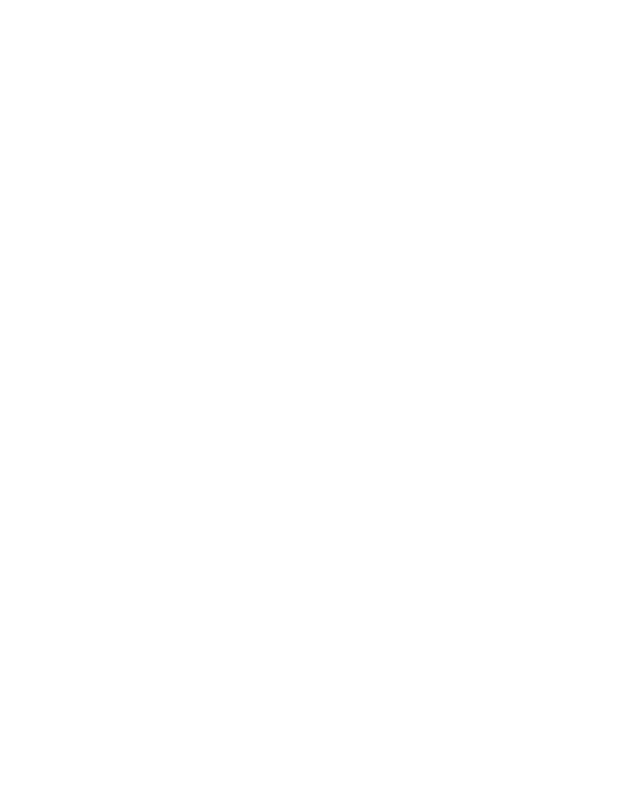
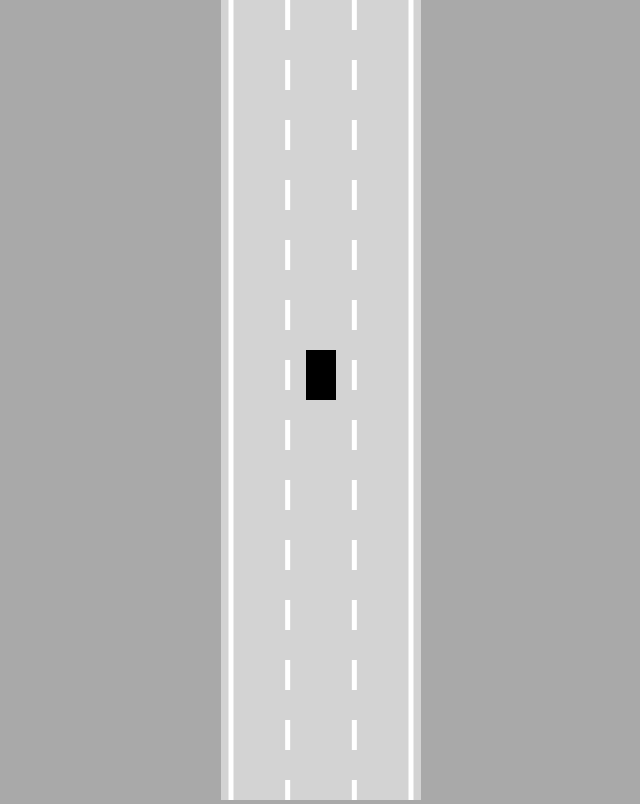
Before and after one commit to xavios/car-neural-network, a website: page index.html in a window 1280 px wide. Shown: the whole page, without its empty margins (319-959 px from the left). Drawn offline with Linux system fonts and the light colour scheme.

Commit message:
my dashes

```diff
--- a/css/style.css
+++ b/css/style.css
@@ -0,0 +1,10 @@
+body {
+  margin: 0px;
+  overflow: hidden;
+  text-align: center;
+  background: darkgrey;
+}
+
+#myCanvas {
+  background-color: lightgray;
+}
--- a/index.html
+++ b/index.html
@@ -11,6 +11,10 @@
 
   <body>
     <canvas id="myCanvas"></canvas>
+    <script src="./js/utils.js"></script>
+    <script src="./js/road.js"></script>
+    <script src="./js/controlls.js"></script>
+    <script src="./js/car.js"></script>
     <script src="./js/index.js"></script>
   </body>
 </html>
--- /dev/null
+++ b/js/car.js
@@ -0,0 +1,67 @@
+class Car {
+  constructor(x, y, width, height) {
+    this.x = x;
+    this.y = y;
+    this.width = width;
+    this.height = height;
+    this.speed = 0;
+    this.acceleration = 0.2;
+    this.maxSpeed = 3;
+    this.friction = 0.05;
+    this.angle = 0;
+
+    this.controlls = new Controlls();
+  }
+
+  draw(ctx) {
+    ctx.save();
+    ctx.translate(this.x, this.y);
+    ctx.rotate(-this.angle);
+    ctx.beginPath();
+    ctx.rect(-this.width / 2, -this.height / 1, this.width, this.height);
+    ctx.fill();
+    ctx.restore();
+  }
+
+  update() {
+    this.#move();
+  }
+
+  #move() {
+    if (this.controlls.forward) {
+      this.speed += this.acceleration;
+    }
+    if (this.controlls.reverse) {
+      this.speed -= this.acceleration;
+    }
+    if (this.speed > this.maxSpeed) {
+      this.speed = this.maxSpeed;
+    }
+    if (this.speed < -this.maxSpeed / 2) {
+      this.speed = -this.maxSpeed / 2;
+    }
+    if (this.speed > 0) {
+      this.speed -= this.friction;
+    }
+    if (this.speed < 0) {
+      this.speed += this.friction;
+    }
+    if (Math.abs(this.speed) < this.friction) {
+      this.speed = 0;
+    }
+
+    if (this.speed != 0) {
+      const flip = this.speed > 0 ? 1 : -1;
+
+      if (this.controlls.left) {
+        this.angle += 0.03 * flip;
+      }
+      if (this.controlls.right) {
+        this.angle -= 0.03 * flip;
+      }
+    }
+
+    this.x -= Math.sin(this.angle) * this.speed;
+    this.y -= Math.cos(this.angle) * this.speed;
+  }
+}
--- /dev/null
+++ b/js/controlls.js
@@ -0,0 +1,46 @@
+class Controlls {
+  constructor() {
+    this.forward = false;
+    this.left = false;
+    this.right = false;
+    this.reverse = false;
+
+    this.#addKeyboardListeners();
+  }
+
+  #addKeyboardListeners() {
+    document.onkeydown = (event) => {
+      switch (event.key) {
+        case "ArrowLeft":
+          this.left = true;
+          break;
+        case "ArrowRight":
+          this.right = true;
+          break;
+        case "ArrowDown":
+          this.reverse = true;
+          break;
+        case "ArrowUp":
+          this.forward = true;
+          break;
+      }
+    };
+
+    document.onkeyup = (event) => {
+      switch (event.key) {
+        case "ArrowLeft":
+          this.left = false;
+          break;
+        case "ArrowRight":
+          this.right = false;
+          break;
+        case "ArrowDown":
+          this.reverse = false;
+          break;
+        case "ArrowUp":
+          this.forward = false;
+          break;
+      }
+    };
+  }
+}
--- a/js/index.js
+++ b/js/index.js
@@ -0,0 +1,16 @@
+const canvas = document.getElementById("myCanvas");
+canvas.width = 200;
+
+const ctx = canvas.getContext("2d");
+const road = new Road(canvas.width / 2, canvas.width);
+const car = new Car(canvas.width / 2, window.innerHeight / 2, 30, 50);
+car.draw(ctx);
+animate();
+
+function animate() {
+  car.update();
+  canvas.height = window.innerHeight;
+  road.draw(ctx);
+  car.draw(ctx);
+  requestAnimationFrame(animate);
+}
--- /dev/null
+++ b/js/road.js
@@ -0,0 +1,46 @@
+class Road {
+  constructor(x, width, laneCount = 3) {
+    this.x = x;
+    this.width = width;
+    this.laneCount = laneCount;
+    this.left = x - width / 2;
+    this.right = x + width / 2;
+
+    const infinity = 1000000;
+    this.top = -infinity;
+    this.bottom = infinity;
+  }
+
+  draw() {
+    ctx.lineWidth = 5;
+    ctx.strokeStyle = "white";
+
+    ctx.beginPath();
+    ctx.moveTo(this.left + 10, this.top);
+    ctx.lineTo(this.left + 10, this.bottom);
+    ctx.stroke();
+
+    ctx.beginPath();
+    ctx.moveTo(this.right - 10, this.top);
+    ctx.lineTo(this.right - 10, this.bottom);
+    ctx.stroke();
+
+    let laneWidth = this.width / this.laneCount;
+    for (let i = 0; i < this.laneCount - 1; i++) {
+      let fill = true;
+      const lineLength = 30;
+      for (let j = 0; j < window.innerHeight; j += lineLength) {
+        if (fill) {
+          ctx.beginPath();
+          ctx.moveTo(laneWidth, j);
+          ctx.lineTo(laneWidth, j + 30);
+          ctx.stroke();
+        }
+
+        fill = !fill;
+      }
+
+      laneWidth += laneWidth;
+    }
+  }
+}
--- /dev/null
+++ b/js/utils.js
@@ -0,0 +1,3 @@
+function lerp(A, B, t) {
+  return A - (B - A) * t;
+}
```
